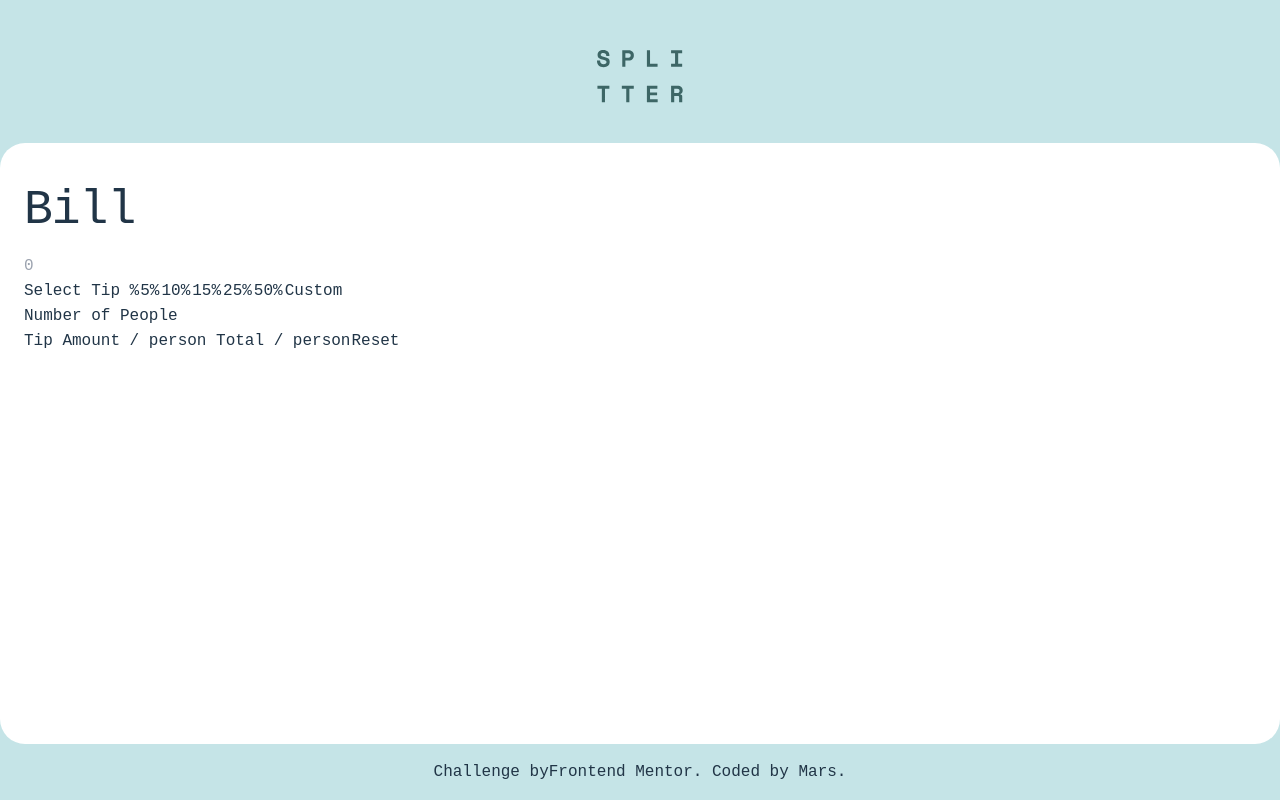
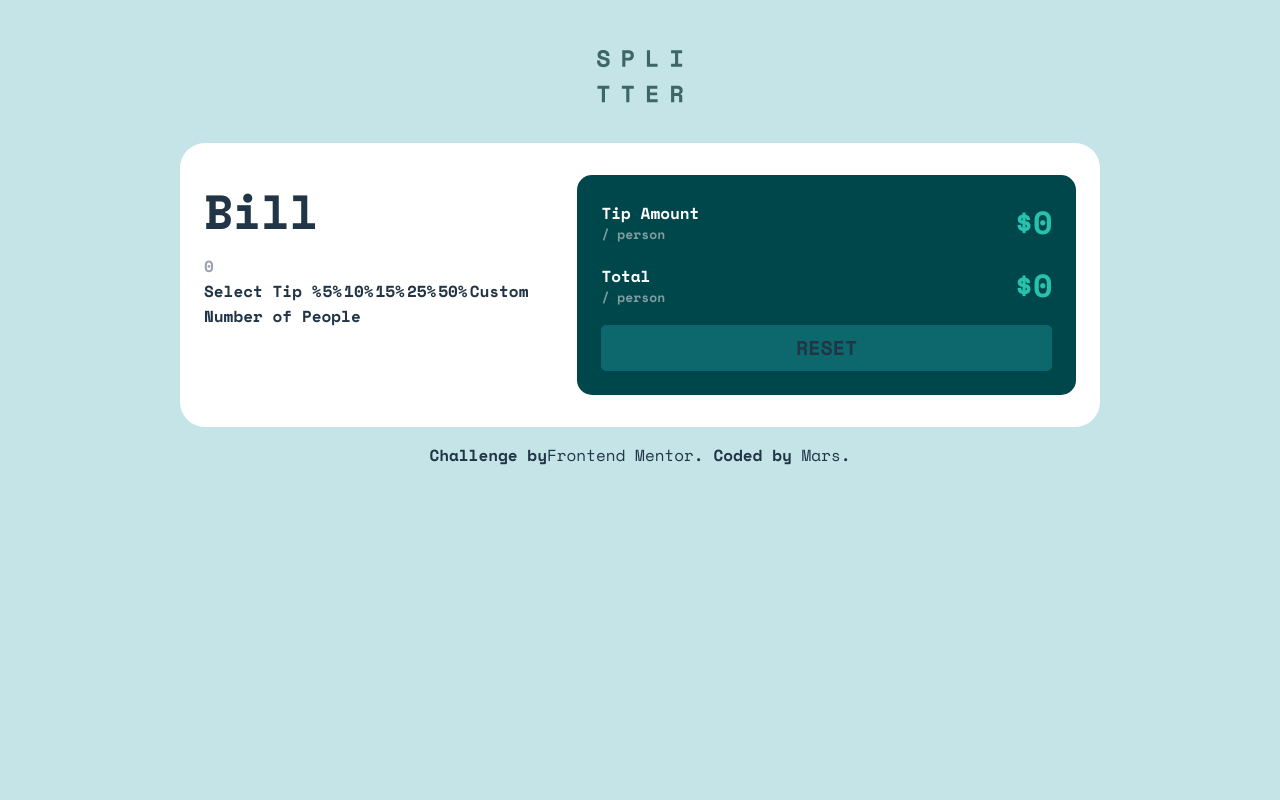
Before and after one commit to martinianol/tip-calculator-app, a React (Vite) app: page / in a window 1280 px wide. Built offline with nearby package versions, Linux system fonts and the light colour scheme.

Commit message:
Add Mono font Add presets config Add raw Form Add Results

```diff
--- a/index.html
+++ b/index.html
@@ -12,6 +12,10 @@
       href="./images/favicon-32x32.png"
     />
 
+    <link
+      href="https://fonts.googleapis.com/css2?family=Space+Mono:wght@400;700&display=swap"
+      rel="stylesheet"
+    />
     <title>Frontend Mentor | Tip calculator app</title>
   </head>
   <body>
--- /dev/null
+++ b/src/Components/Form/Form.tsx
@@ -0,0 +1,23 @@
+const Form = () => {
+  return (
+    <form className="flex flex-col">
+      <div className="flex flex-col gap-2">
+        <label htmlFor="bill" className="text-preset1">
+          Bill
+        </label>
+        <input type="number" id="bill" placeholder="0" className="" />
+      </div>
+      <div>
+        Select Tip %<button>5%</button>
+        <button>10%</button>
+        <button>15%</button>
+        <button>25%</button>
+        <button>50%</button>
+        <button>Custom</button>
+      </div>
+      <div>Number of People</div>
+    </form>
+  );
+};
+
+export default Form;
--- a/src/Components/Main/Main.tsx
+++ b/src/Components/Main/Main.tsx
@@ -1,25 +1,20 @@
+import { useState } from "react";
+import Form from "../Form/Form";
+import Results from "../Results/Results";
+
 const Main = () => {
+  const [tipValue, setTipValue] = useState(0);
+  const [totalValue, setTotalValue] = useState(0);
+
+
+  const handleReset = () => {
+    console.log("Reset button clicked...");
+  };
+
   return (
-    <main className="bg-white px-6 py-8 flex flex-col flex-1 mt-10 rounded-t-[25px] md:rounded-[25px]">
-      <div className="flex flex-col gap-2">
-        <label htmlFor="bill" className="text-preset1">
-          Bill
-        </label>
-        <input type="number" id="bill" placeholder="0" className="" />
-      </div>
-      <div>
-        Select Tip %<button>5%</button>
-        <button>10%</button>
-        <button>15%</button>
-        <button>25%</button>
-        <button>50%</button>
-        <button>Custom</button>
-      </div>
-      <div>Number of People</div>
-      <div>
-        Tip Amount / person Total / person
-        <button>Reset</button>
-      </div>
+    <main className="bg-white mt-10  px-6 py-8 flex flex-col gap-8 rounded-t-[25px] md:rounded-[25px] md:min-w-[608px] md:mx-auto lg:flex-row lg:gap-12 lg:min-w-[920px]">
+      <Form />
+      <Results onClick={handleReset} tipValue={tipValue} totalValue={totalValue} />
     </main>
   );
 };
--- a/src/Components/PageContainer/PageContainer.tsx
+++ b/src/Components/PageContainer/PageContainer.tsx
@@ -6,7 +6,7 @@ interface PageContainerProps {
 
 const PageContainer = ({ children }: PageContainerProps) => {
   return (
-    <div className="flex bg-grey-200 flex-col min-h-screen font-mono">
+    <div className="flex bg-grey-200 flex-col min-h-screen font-mono font-bold">
       {children}
     </div>
   );
--- /dev/null
+++ b/src/Components/Results/IndividualResult.tsx
@@ -0,0 +1,20 @@
+const IndividualResult = ({
+  label,
+  value = 0,
+}: {
+  label: string;
+  value?: number;
+}) => {
+  return (
+    <div className="flex justify-between items-center">
+      <div>
+        <p className="text-primary-white text-preset5">{label}</p>
+        <p className="text-grey-400 text-preset6">/ person</p>
+      </div>
+      <p className="text-green-400 text-preset2">${value}</p>
+    </div>
+  );
+};
+
+export default IndividualResult;
+// Compare this snippet from src/Components/Results/IndividualResult.tsx:
--- /dev/null
+++ b/src/Components/Results/ResetButton.tsx
@@ -0,0 +1,23 @@
+const ResetButton = ({
+  onClick,
+  disabled,
+}: {
+  onClick: () => void;
+  disabled: boolean;
+}) => {
+  const handleClick = () => {
+    onClick();
+  };
+
+  return (
+    <button
+      className="bg-green-400 rounded-[5px] py-[8px] text-preset4 border-none hover:bg-green-200 disabled:bg-green-750 disabled:cursor-none"
+      onClick={handleClick}
+      disabled={disabled}
+    >
+      RESET
+    </button>
+  );
+};
+
+export default ResetButton;
--- /dev/null
+++ b/src/Components/Results/Results.tsx
@@ -0,0 +1,23 @@
+import IndividualResult from "./IndividualResult";
+import ResetButton from "./ResetButton";
+
+const Results = ({
+  onClick,
+  tipValue,
+  totalValue,
+}: {
+  onClick: () => void;
+  tipValue: number;
+  totalValue: number;
+}) => {
+  const disableResetButton = tipValue === 0 && totalValue === 0;
+  return (
+    <div className="flex flex-col gap-4 p-6 bg-green-900 rounded-[15px] flex-1">
+      <IndividualResult label="Tip Amount" value={tipValue} />
+      <IndividualResult label="Total" value={totalValue} />
+      <ResetButton onClick={onClick} disabled={disableResetButton} />
+    </div>
+  );
+};
+
+export default Results;
--- a/tailwind.config.js
+++ b/tailwind.config.js
@@ -7,12 +7,46 @@ export default {
         mono: ["Space Mono", "monospace"],
       },
       fontSize: {
-        // Preset name can be anything descriptive
         preset1: [
           "48px",
           {
             lineHeight: "71px",
             letterSpacing: "-1px",
+          },
+        ],
+        preset2: [
+          "32px",
+          {
+            lineHeight: "47px",
+            letterSpacing: "-0.67px",
+          },
+        ],
+        preset3: [
+          "24px",
+          {
+            lineHeight: "36px",
+            letterSpacing: "0px",
+          },
+        ],
+        preset4: [
+          "20px",
+          {
+            lineHeight: "30px",
+            letterSpacing: "0px",
+          },
+        ],
+        preset5: [
+          "16px",
+          {
+            lineHeight: "24px",
+            letterSpacing: "0px",
+          },
+        ],
+        preset6: [
+          "13px",
+          {
+            lineHeight: "19px",
+            letterSpacing: "0px",
           },
         ],
       },
```
